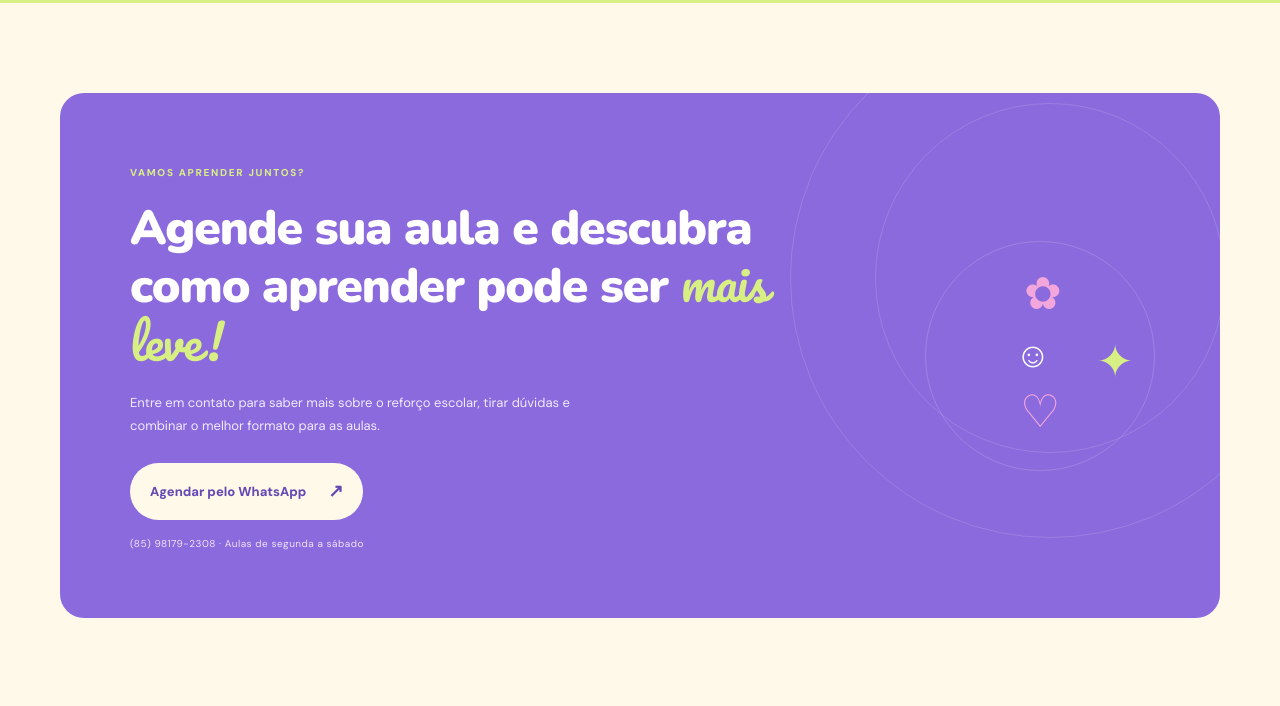
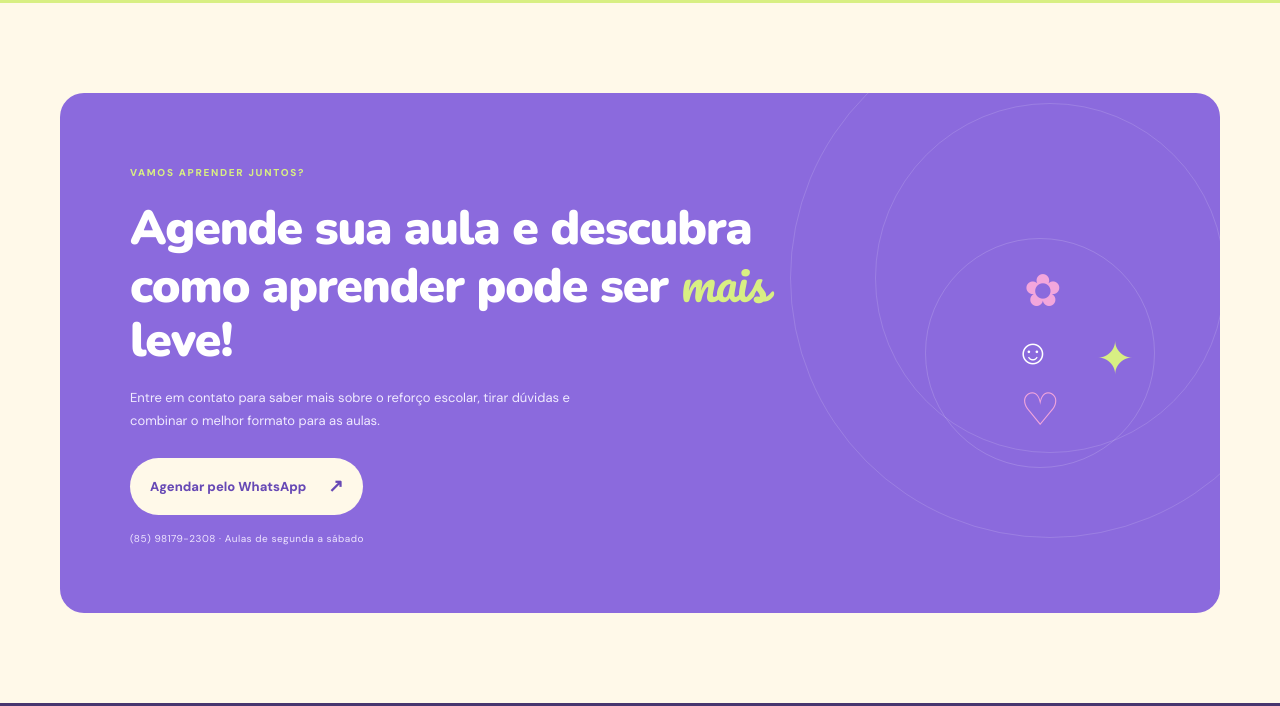
Before and after one commit to profalyviagermano/profalyviagermano.github.io, a plain HTML site: page index.html in a window 1280 px wide. Shown: the part 2979-3685 px from the top of the page. Drawn offline with nearby package versions, Linux system fonts and the light colour scheme.

Commit message:
Update index.html

```diff
--- a/index.html
+++ b/index.html
@@ -149,7 +149,7 @@
         <div class="contact-orbit orbit-a"></div><div class="contact-orbit orbit-b"></div>
         <div class="contact-content">
           <span class="section-kicker light">VAMOS APRENDER JUNTOS?</span>
-          <h2>Agende sua aula e descubra como aprender pode ser <em>mais leve!</em></h2>
+          <h2>Agende sua aula e descubra como aprender pode ser <em>mais </em>leve!</h2>
           <p>Entre em contato para saber mais sobre o reforço escolar, tirar dúvidas e combinar o melhor formato para as aulas.</p>
           <a class="button button-light" id="whatsappButton" href="https://wa.me/5585981792308" target="_blank" rel="noopener">Agendar pelo WhatsApp <span>↗</span></a>
           <small class="contact-hint">(85) 98179-2308 · Aulas de segunda a sábado</small>
```
